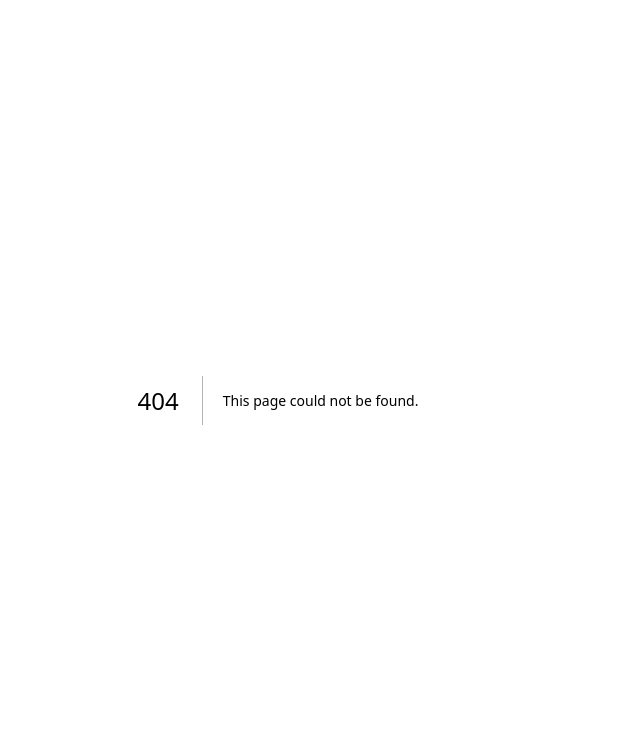
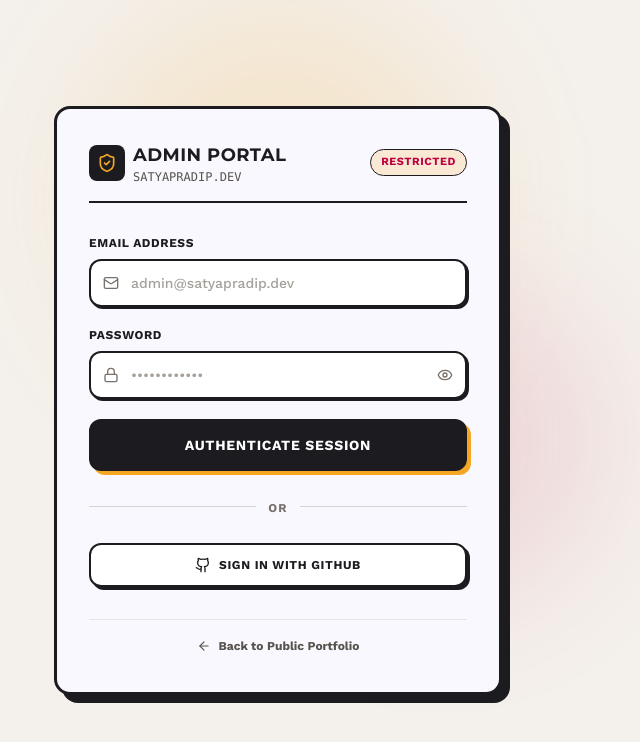
Before and after one commit to satyapradip/satyapradip.dev, a Next.js app in the folder frontend/: page /admin/login in a window 1280 px wide. Before the commit this address had no page. Shown: the top 742 px of the page, without its empty margins (362-1002 px from the left). Built offline with nearby package versions, Linux system fonts and the light colour scheme.

Commit message:
feat(ui): update portfolio page sections and admin login integration

```diff
--- /dev/null
+++ b/frontend/src/app/admin/login/page.tsx
@@ -0,0 +1,199 @@
+"use client";
+
+import React, { useState, Suspense } from "react";
+import { signIn } from "next-auth/react";
+import { useRouter, useSearchParams } from "next/navigation";
+import Link from "next/link";
+import { Lock, Mail, Eye, EyeOff, ArrowLeft, ShieldCheck, AlertCircle, Loader2, Github } from "lucide-react";
+
+function LoginFormContent() {
+  const router = useRouter();
+  const searchParams = useSearchParams();
+  const callbackUrl = searchParams.get("callbackUrl") || "/admin/dashboard";
+
+  const [email, setEmail] = useState("");
+  const [password, setPassword] = useState("");
+  const [showPassword, setShowPassword] = useState(false);
+  const [isLoading, setIsLoading] = useState(false);
+  const [errorMsg, setErrorMsg] = useState<string | null>(null);
+
+  const handleSubmit = async (e: React.FormEvent) => {
+    e.preventDefault();
+    if (!email || !password) {
+      setErrorMsg("Please enter both email and password.");
+      return;
+    }
+
+    setIsLoading(true);
+    setErrorMsg(null);
+
+    try {
+      const result = await signIn("credentials", {
+        redirect: false,
+        email,
+        password,
+        callbackUrl,
+      });
+
+      if (result?.error) {
+        setErrorMsg("Invalid credentials. Check your email & password.");
+        setIsLoading(false);
+      } else if (result?.ok) {
+        router.push(callbackUrl);
+        router.refresh();
+      }
+    } catch (err) {
+      console.error("Login error:", err);
+      setErrorMsg("An unexpected error occurred. Please try again.");
+      setIsLoading(false);
+    }
+  };
+
+  const handleGitHubLogin = () => {
+    setIsLoading(true);
+    signIn("github", { callbackUrl });
+  };
+
+  return (
+    <div className="w-full max-w-md bg-[#faf8ff] border-3 border-[#1c1b1f] rounded-2xl p-8 shadow-[8px_8px_0px_0px_#1c1b1f] relative overflow-hidden transition-all">
+      {/* Top Header Badge */}
+      <div className="flex items-center justify-between mb-8 pb-4 border-b-2 border-[#1c1b1f]">
+        <div className="flex items-center gap-2">
+          <div className="p-2 bg-[#1c1b1f] text-white rounded-lg">
+            <ShieldCheck className="w-5 h-5 text-[#f5a623]" />
+          </div>
+          <div>
+            <h1 className="font-headline font-bold text-lg text-[#1c1b1f] tracking-wide uppercase">
+              Admin Portal
+            </h1>
+            <p className="text-xs text-stone-600 font-mono">SATYAPRADIP.DEV</p>
+          </div>
+        </div>
+        <span className="px-2.5 py-1 text-[11px] font-bold bg-[#f5a623]/20 text-[#bd0041] border border-[#1c1b1f] rounded-full uppercase tracking-wider">
+          RESTRICTED
+        </span>
+      </div>
+
+      {/* Error Alert */}
+      {errorMsg && (
+        <div className="mb-6 p-4 bg-red-50 border-2 border-red-500 rounded-xl flex items-start gap-3 text-red-700 animate-in fade-in slide-in-from-top-2">
+          <AlertCircle className="w-5 h-5 shrink-0 mt-0.5" />
+          <p className="text-sm font-medium leading-snug">{errorMsg}</p>
+        </div>
+      )}
+
+      {/* Credentials Form */}
+      <form onSubmit={handleSubmit} className="space-y-5">
+        <div>
+          <label className="block text-xs font-bold text-[#1c1b1f] uppercase tracking-wider mb-2">
+            Email Address
+          </label>
+          <div className="relative">
+            <Mail className="absolute left-3.5 top-1/2 -translate-y-1/2 w-4 h-4 text-stone-500" />
+            <input
+              type="email"
+              value={email}
+              onChange={(e) => setEmail(e.target.value)}
+              placeholder="admin@satyapradip.dev"
+              required
+              className="w-full pl-10 pr-4 py-3 bg-white border-2 border-[#1c1b1f] rounded-xl text-sm font-medium text-[#1c1b1f] placeholder:text-stone-400 focus:outline-none focus:ring-2 focus:ring-[#bd0041] shadow-[2px_2px_0px_0px_#1c1b1f] transition-all"
+            />
+          </div>
+        </div>
+
+        <div>
+          <label className="block text-xs font-bold text-[#1c1b1f] uppercase tracking-wider mb-2">
+            Password
+          </label>
+          <div className="relative">
+            <Lock className="absolute left-3.5 top-1/2 -translate-y-1/2 w-4 h-4 text-stone-500" />
+            <input
+              type={showPassword ? "text" : "password"}
+              value={password}
+              onChange={(e) => setPassword(e.target.value)}
+              placeholder="••••••••••••"
+              required
+              className="w-full pl-10 pr-11 py-3 bg-white border-2 border-[#1c1b1f] rounded-xl text-sm font-medium text-[#1c1b1f] placeholder:text-stone-400 focus:outline-none focus:ring-2 focus:ring-[#bd0041] shadow-[2px_2px_0px_0px_#1c1b1f] transition-all"
+            />
+            <button
+              type="button"
+              onClick={() => setShowPassword(!showPassword)}
+              className="absolute right-3.5 top-1/2 -translate-y-1/2 text-stone-500 hover:text-[#1c1b1f] focus:outline-none"
+              aria-label={showPassword ? "Hide password" : "Show password"}
+            >
+              {showPassword ? <EyeOff className="w-4 h-4" /> : <Eye className="w-4 h-4" />}
+            </button>
+          </div>
+        </div>
+
+        <button
+          type="submit"
+          disabled={isLoading}
+          className="w-full py-3.5 px-4 bg-[#1c1b1f] hover:bg-[#bd0041] text-white font-bold text-sm tracking-wider uppercase rounded-xl border-2 border-[#1c1b1f] shadow-[4px_4px_0px_0px_#f5a623] hover:translate-x-[2px] hover:translate-y-[2px] hover:shadow-[2px_2px_0px_0px_#f5a623] active:translate-x-[4px] active:translate-y-[4px] active:shadow-none transition-all flex items-center justify-center gap-2 cursor-pointer disabled:opacity-70 disabled:cursor-not-allowed"
+        >
+          {isLoading ? (
+            <>
+              <Loader2 className="w-4 h-4 animate-spin text-[#f5a623]" />
+              Authenticating...
+            </>
+          ) : (
+            "Authenticate Session"
+          )}
+        </button>
+      </form>
+
+      {/* Divider */}
+      <div className="relative my-6 text-center">
+        <div className="absolute inset-0 flex items-center">
+          <div className="w-full border-t border-stone-300"></div>
+        </div>
+        <span className="relative px-3 bg-[#faf8ff] text-xs font-bold text-stone-500 uppercase tracking-widest">
+          OR
+        </span>
+      </div>
+
+      {/* GitHub OAuth Button */}
+      <button
+        type="button"
+        onClick={handleGitHubLogin}
+        disabled={isLoading}
+        className="w-full py-3 px-4 bg-white hover:bg-stone-100 text-[#1c1b1f] font-bold text-xs tracking-wider uppercase rounded-xl border-2 border-[#1c1b1f] shadow-[3px_3px_0px_0px_#1c1b1f] hover:translate-x-[1px] hover:translate-y-[1px] hover:shadow-[2px_2px_0px_0px_#1c1b1f] transition-all flex items-center justify-center gap-2 cursor-pointer disabled:opacity-70"
+      >
+        <Github className="w-4 h-4" />
+        Sign In with GitHub
+      </button>
+
+      {/* Return to Landing Page */}
+      <div className="mt-8 pt-4 border-t border-stone-200 text-center">
+        <Link
+          href="/"
+          className="inline-flex items-center gap-2 text-xs font-bold text-stone-600 hover:text-[#bd0041] transition-colors"
+        >
+          <ArrowLeft className="w-3.5 h-3.5" />
+          Back to Public Portfolio
+        </Link>
+      </div>
+    </div>
+  );
+}
+
+export default function AdminLoginPage() {
+  return (
+    <main className="min-h-screen bg-[#f4f0eb] flex items-center justify-center p-4 relative overflow-hidden selection:bg-[#f5a623] selection:text-black">
+      {/* Background Subtle Spotlight Glow */}
+      <div className="absolute top-1/4 left-1/2 -translate-x-1/2 -translate-y-1/2 w-96 h-96 bg-[#f5a623]/15 rounded-full blur-3xl pointer-events-none" />
+      <div className="absolute bottom-1/4 right-1/4 w-80 h-80 bg-[#bd0041]/10 rounded-full blur-3xl pointer-events-none" />
+
+      <Suspense
+        fallback={
+          <div className="w-full max-w-md bg-white border-2 border-[#1c1b1f] rounded-2xl p-8 shadow-[6px_6px_0px_0px_#1c1b1f] text-center">
+            <Loader2 className="w-8 h-8 animate-spin mx-auto text-[#1c1b1f]" />
+            <p className="mt-4 text-xs font-bold text-stone-600 uppercase">Loading Auth Interface...</p>
+          </div>
+        }
+      >
+        <LoginFormContent />
+      </Suspense>
+    </main>
+  );
+}
--- /dev/null
+++ b/frontend/src/app/api/auth/[...nextauth]/route.ts
@@ -0,0 +1,6 @@
+import NextAuth from "next-auth";
+import { authOptions } from "@/lib/auth";
+
+const handler = NextAuth(authOptions);
+
+export { handler as GET, handler as POST };
--- a/frontend/src/app/layout.tsx
+++ b/frontend/src/app/layout.tsx
@@ -1,5 +1,6 @@
 import type { Metadata } from "next";
 import { montserrat, workSans } from "@/lib/fonts";
+import Providers from "@/components/providers/Providers";
 import "./globals.css";
 
 export const metadata: Metadata = {
@@ -30,7 +31,7 @@ export default function RootLayout({
       className={`${montserrat.variable} ${workSans.variable} h-full antialiased scroll-smooth`}
     >
       <body className="min-h-full flex flex-col font-sans text-on-surface selection:bg-primary-container selection:text-on-primary-container">
-        {children}
+        <Providers>{children}</Providers>
       </body>
     </html>
   );
--- /dev/null
+++ b/frontend/src/components/providers/Providers.tsx
@@ -0,0 +1,12 @@
+"use client";
+
+import React from "react";
+import { SessionProvider } from "next-auth/react";
+
+interface ProvidersProps {
+  children: React.ReactNode;
+}
+
+export default function Providers({ children }: ProvidersProps) {
+  return <SessionProvider>{children}</SessionProvider>;
+}
```
